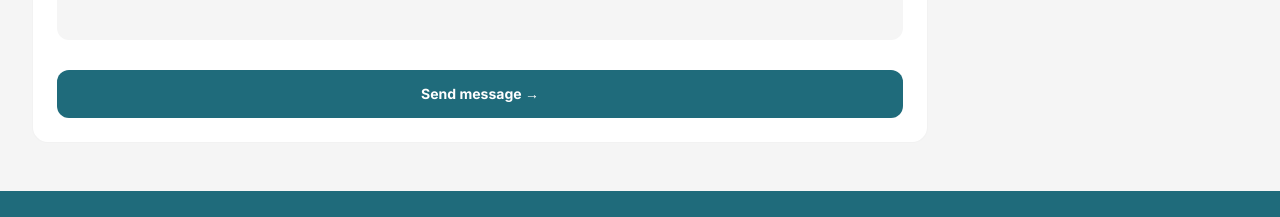
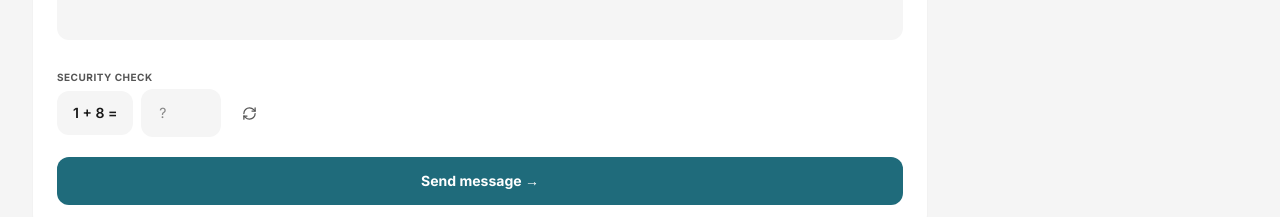
Before and after one commit to teamlead-glitch/breeter, a Next.js app: page /contact in a window 1280 px wide. Shown: the part 624-841 px from the top of the page. Built offline with nearby package versions, Linux system fonts and the light colour scheme; no server answers.

Commit message:
captcha validation

```diff
--- /dev/null
+++ b/components/common/MathCaptcha.tsx
@@ -0,0 +1,103 @@
+'use client'
+import { useCallback, useEffect, useState } from 'react'
+import { RefreshCw } from 'lucide-react'
+
+// Frontend-only spam guard: a simple addition question plus a hidden honeypot field. Stops basic
+// bots; it is NOT verified by the backend, so it won't stop someone posting to the API directly.
+
+type Question = { a: number; b: number }
+
+function randomQuestion(): Question {
+  const n = () => Math.floor(Math.random() * 9) + 1
+  return { a: n(), b: n() }
+}
+
+export function useMathCaptcha() {
+  // Generated after mount so server and client render the same (random numbers would mismatch).
+  const [question, setQuestion] = useState<Question | null>(null)
+  const [answer, setAnswer] = useState('')
+  const [honeypot, setHoneypot] = useState('')
+  const [error, setError] = useState<string | undefined>()
+
+  useEffect(() => { setQuestion(randomQuestion()) }, [])
+
+  const refresh = useCallback(() => {
+    setQuestion(randomQuestion())
+    setAnswer('')
+  }, [])
+
+  // Returns true when the answer is correct and the honeypot is empty.
+  const verify = useCallback(() => {
+    if (honeypot) return false
+    if (!question) return false
+    if (!answer.trim()) {
+      setError('Please answer the question')
+      return false
+    }
+    if (Number(answer.trim()) !== question.a + question.b) {
+      setError('Incorrect answer, please try again')
+      refresh()
+      return false
+    }
+    setError(undefined)
+    return true
+  }, [answer, honeypot, question, refresh])
+
+  const onAnswerChange = (value: string) => {
+    setAnswer(value.replace(/\D/g, '').slice(0, 2))
+    if (error) setError(undefined)
+  }
+
+  return { question, answer, honeypot, error, onAnswerChange, setHoneypot, verify, refresh }
+}
+
+export type MathCaptchaState = ReturnType<typeof useMathCaptcha>
+
+export default function MathCaptchaField({ captcha, className = '' }: { captcha: MathCaptchaState; className?: string }) {
+  const { question, answer, honeypot, error, onAnswerChange, setHoneypot, refresh } = captcha
+
+  return (
+    <div className={className}>
+      {/* Honeypot — hidden from people and screen readers; bots that fill every field get rejected. */}
+      <input
+        type="text"
+        name="website"
+        tabIndex={-1}
+        autoComplete="off"
+        aria-hidden="true"
+        value={honeypot}
+        onChange={e => setHoneypot(e.target.value)}
+        className="absolute -left-[9999px] h-0 w-0 opacity-0"
+      />
+
+      <label htmlFor="math-captcha" className="block text-[10px] font-bold text-ink-faint uppercase tracking-wider mb-1">
+        Security check
+      </label>
+      <div className="flex items-center gap-2">
+        <span className="flex-none rounded-xl bg-ivory px-4 py-3 text-sm font-semibold text-ink font-mono select-none">
+          {question ? `${question.a} + ${question.b} =` : '… + … ='}
+        </span>
+        <input
+          id="math-captcha"
+          inputMode="numeric"
+          autoComplete="off"
+          value={answer}
+          onChange={e => onAnswerChange(e.target.value)}
+          placeholder="?"
+          aria-invalid={Boolean(error)}
+          className={`w-20 bg-ivory rounded-xl px-4 py-3 text-sm text-ink border-2 outline-none transition-colors ${
+            error ? 'border-red-300' : 'border-transparent focus:border-forest/25'
+          }`}
+        />
+        <button
+          type="button"
+          onClick={refresh}
+          aria-label="New question"
+          className="grid h-10 w-10 flex-none place-items-center rounded-xl text-ink-faint transition-colors hover:bg-ivory hover:text-ink">
+          <RefreshCw size={15} />
+        </button>
+      </div>
+      {error && <p className="text-red-500 text-[11px] mt-1">{error}</p>}
+    </div>
+  )
+}
--- a/components/contact/ContactForm.tsx
+++ b/components/contact/ContactForm.tsx
@@ -3,6 +3,7 @@
 import { useState, type FormEvent } from 'react'
 import { Check } from 'lucide-react'
 import { apiPost } from '@/lib/apiService'
+import MathCaptchaField, { useMathCaptcha } from '@/components/common/MathCaptcha'
 
 type FormValues = {
   name: string
@@ -40,6 +41,7 @@ export default function ContactForm() {
   const [errors, setErrors] = useState<FormErrors>({})
   const [status, setStatus] = useState<Status>('idle')
   const [submitError, setSubmitError] = useState('')
+  const captcha = useMathCaptcha()
 
   function handleChange(field: keyof FormValues, value: string) {
     setValues(prev => ({ ...prev, [field]: value }))
@@ -50,7 +52,8 @@ export default function ContactForm() {
     e.preventDefault()
     const nextErrors = validate(values)
     setErrors(nextErrors)
-    if (Object.keys(nextErrors).length > 0) return
+    const captchaOk = captcha.verify()
+    if (Object.keys(nextErrors).length > 0 || !captchaOk) return
 
     setStatus('submitting')
     const res = await apiPost('v1/contact-enquiries', {
@@ -136,6 +139,9 @@ export default function ContactForm() {
         {errors.message && <p className="text-red-500 text-[11px] mt-1">{errors.message}</p>}
       </div>
 
+      <MathCaptchaField captcha={captcha} className="mb-5" />
+
+
       {status === 'error' && (
         <p className="text-red-500 text-xs mb-3">{submitError || 'Something went wrong. Please try again.'}</p>
       )}
--- a/components/holidays/PackageEnquiryForm.tsx
+++ b/components/holidays/PackageEnquiryForm.tsx
@@ -3,6 +3,7 @@
 import { useState, type FormEvent } from 'react'
 import { Check } from 'lucide-react'
 import { apiPost } from '@/lib/apiService'
+import MathCaptchaField, { useMathCaptcha } from '@/components/common/MathCaptcha'
 
 type FormValues = {
   name: string
@@ -38,6 +39,7 @@ export default function PackageEnquiryForm({ packageId }: { packageId: number })
   const [errors, setErrors] = useState<FormErrors>({})
   const [status, setStatus] = useState<Status>('idle')
   const [submitError, setSubmitError] = useState('')
+  const captcha = useMathCaptcha()
 
   function handleChange(field: keyof FormValues, value: string) {
     setValues(prev => ({ ...prev, [field]: value }))
@@ -48,7 +50,8 @@ export default function PackageEnquiryForm({ packageId }: { packageId: number })
     e.preventDefault()
     const nextErrors = validate(values)
     setErrors(nextErrors)
-    if (Object.keys(nextErrors).length > 0) return
+    const captchaOk = captcha.verify()
+    if (Object.keys(nextErrors).length > 0 || !captchaOk) return
 
     setStatus('submitting')
     const res = await apiPost('v1/package-enquiries', {
@@ -135,6 +138,9 @@ export default function PackageEnquiryForm({ packageId }: { packageId: number })
         </div>
       </div>
 
+      <MathCaptchaField captcha={captcha} className="mb-5" />
+
+
       {status === 'error' && (
         <p className="text-red-500 text-xs mb-3">{submitError || 'Something went wrong. Please try again.'}</p>
       )}
--- a/components/home/EnquiryModal.tsx
+++ b/components/home/EnquiryModal.tsx
@@ -2,6 +2,7 @@
 import { useEffect, useState, type FormEvent } from 'react'
 import { Check, X } from 'lucide-react'
 import { apiPost } from '@/lib/apiService'
+import MathCaptchaField, { useMathCaptcha } from '@/components/common/MathCaptcha'
 
 type FormValues = { name: string; phone: string; email: string; message: string }
 type FormErrors = Partial<Record<keyof FormValues, string>>
@@ -33,6 +34,7 @@ export default function EnquiryModal({ subject, category, onClose }: EnquiryModa
   const [errors, setErrors] = useState<FormErrors>({})
   const [status, setStatus] = useState<Status>('idle')
   const [submitError, setSubmitError] = useState('')
+  const captcha = useMathCaptcha()
 
   useEffect(() => {
     document.body.style.overflow = 'hidden'
@@ -53,7 +55,8 @@ export default function EnquiryModal({ subject, category, onClose }: EnquiryModa
     e.preventDefault()
     const nextErrors = validate(values)
     setErrors(nextErrors)
-    if (Object.keys(nextErrors).length > 0) return
+    const captchaOk = captcha.verify()
+    if (Object.keys(nextErrors).length > 0 || !captchaOk) return
 
     setStatus('submitting')
     const message = values.message.trim()
@@ -133,6 +136,9 @@ export default function EnquiryModal({ subject, category, onClose }: EnquiryModa
               </div>
             </div>
 
+            <MathCaptchaField captcha={captcha} className="mb-5" />
+
+
             {status === 'error' && <p className="text-red-500 text-xs mb-3">{submitError || 'Something went wrong. Please try again.'}</p>}
 
             <button
```
